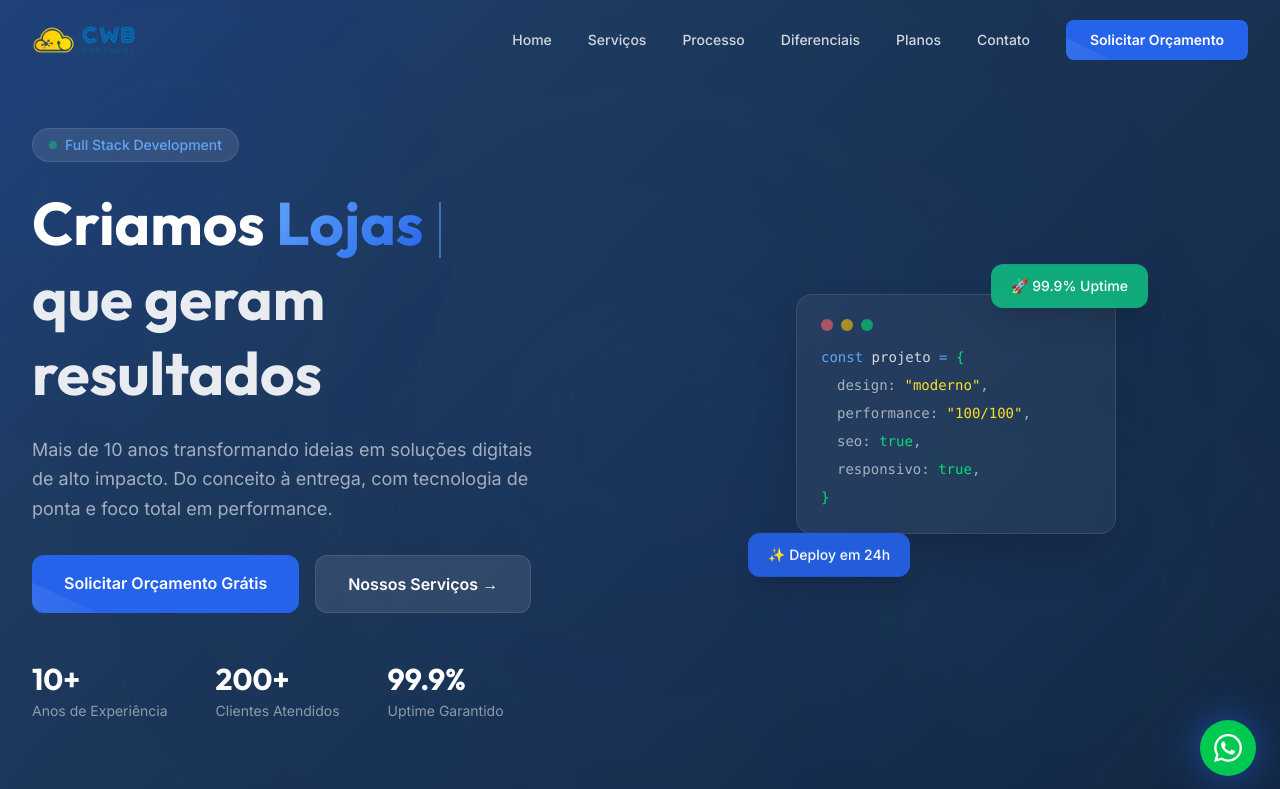
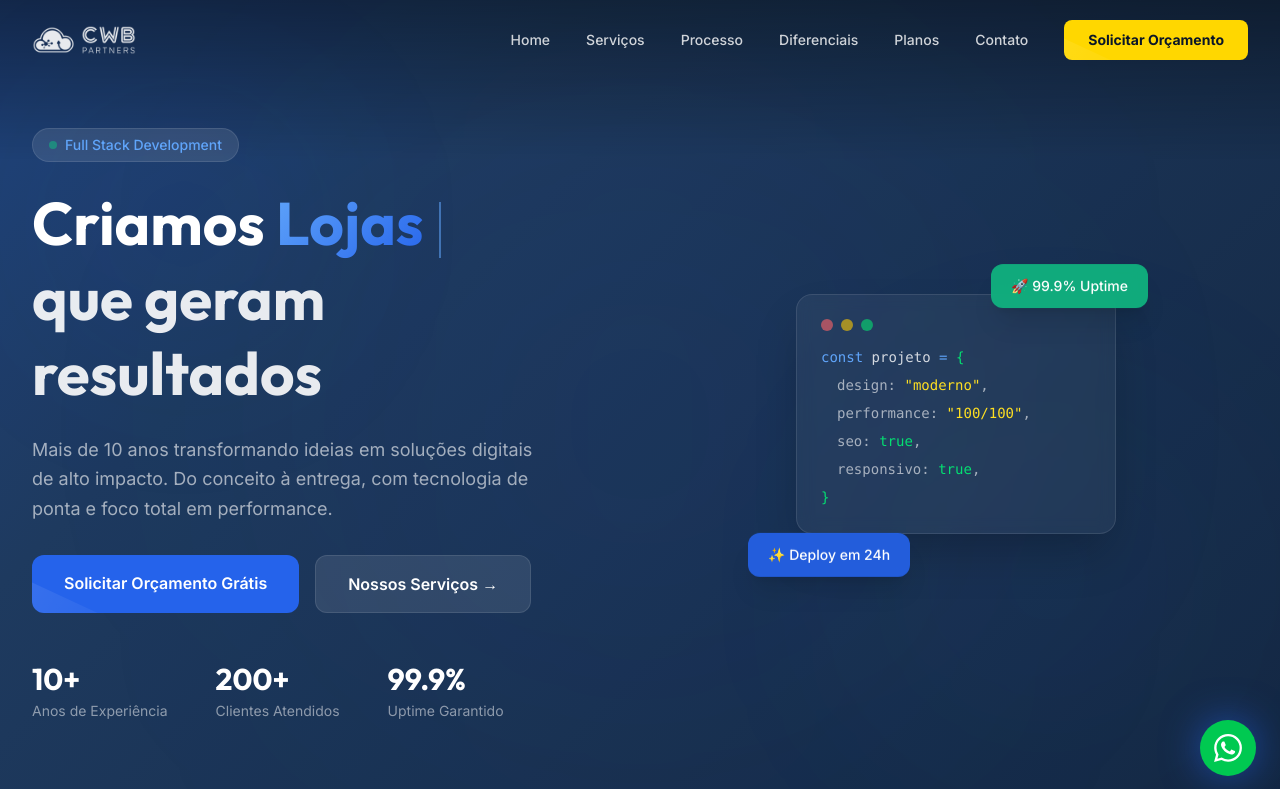
Before and after one commit to cwb-partnes/site_principal, a Next.js app: page / in a window 1280 px wide. Shown: the top 789 px of the page. Built offline with nearby package versions, Linux system fonts and the light colour scheme.

Commit message:
style(ui): melhora contraste do navbar e aplica azul/amarelo da marca

```diff
--- a/src/app/globals.css
+++ b/src/app/globals.css
@@ -14,6 +14,8 @@
   --color-text-light: #94A3B8;
   --color-white: #FFFFFF;
   --color-border: #CBD5E1;
+  --color-brand-yellow: #FFD700;
+  --color-brand-yellow-dark: #E6C200;
   --color-success: #10B981;
 
   --font-heading: "Outfit", system-ui, sans-serif;
--- a/src/components/Hero.tsx
+++ b/src/components/Hero.tsx
@@ -55,6 +55,9 @@ export default function Hero() {
     >
       {/* Background decorations */}
       <div className="absolute inset-0">
+        {/* Top gradient for navbar clarity */}
+        <div className="absolute top-0 left-0 right-0 h-40 bg-gradient-to-b from-black/40 to-transparent z-[1]" />
+
         <div className="absolute top-20 left-10 w-72 h-72 bg-accent/10 rounded-full blur-[100px] animate-pulse" />
         <div className="absolute bottom-20 right-10 w-96 h-96 bg-accent-light/8 rounded-full blur-[120px] animate-pulse" />
         <div className="absolute top-1/2 left-1/2 -translate-x-1/2 -translate-y-1/2 w-[600px] h-[600px] bg-accent/5 rounded-full blur-[150px]" />
--- a/src/components/Navbar.tsx
+++ b/src/components/Navbar.tsx
@@ -44,7 +44,9 @@ export default function Navbar() {
                 alt="CWB Partners"
                 width={140}
                 height={40}
-                className="h-8 lg:h-10 w-auto transition-transform duration-300 group-hover:scale-105"
+                className={`h-8 lg:h-10 w-auto transition-all duration-300 group-hover:scale-105 ${
+                  !scrolled ? "brightness-0 invert opacity-90" : ""
+                }`}
               />
             </a>
 
@@ -57,12 +59,12 @@ export default function Navbar() {
                   className="relative px-4 py-2 text-sm font-medium text-white/80 hover:text-white transition-colors duration-300 group"
                 >
                   {link.label}
-                  <span className="absolute bottom-0 left-1/2 -translate-x-1/2 w-0 h-0.5 bg-accent rounded-full transition-all duration-300 group-hover:w-6" />
+                  <span className="absolute bottom-0 left-1/2 -translate-x-1/2 w-0 h-0.5 bg-brand-yellow rounded-full transition-all duration-300 group-hover:w-6" />
                 </a>
               ))}
               <button
                 onClick={() => setModalOpen(true)}
-                className="ml-4 px-6 py-2.5 bg-accent hover:bg-accent-light text-white text-sm font-semibold rounded-lg transition-all duration-300 hover:shadow-lg hover:shadow-accent/30 btn-shine"
+                className="ml-4 px-6 py-2.5 bg-brand-yellow hover:bg-brand-yellow-dark text-primary-dark text-sm font-bold rounded-lg transition-all duration-300 hover:shadow-lg hover:shadow-brand-yellow/30 btn-shine"
               >
                 Solicitar Orçamento
               </button>
```
